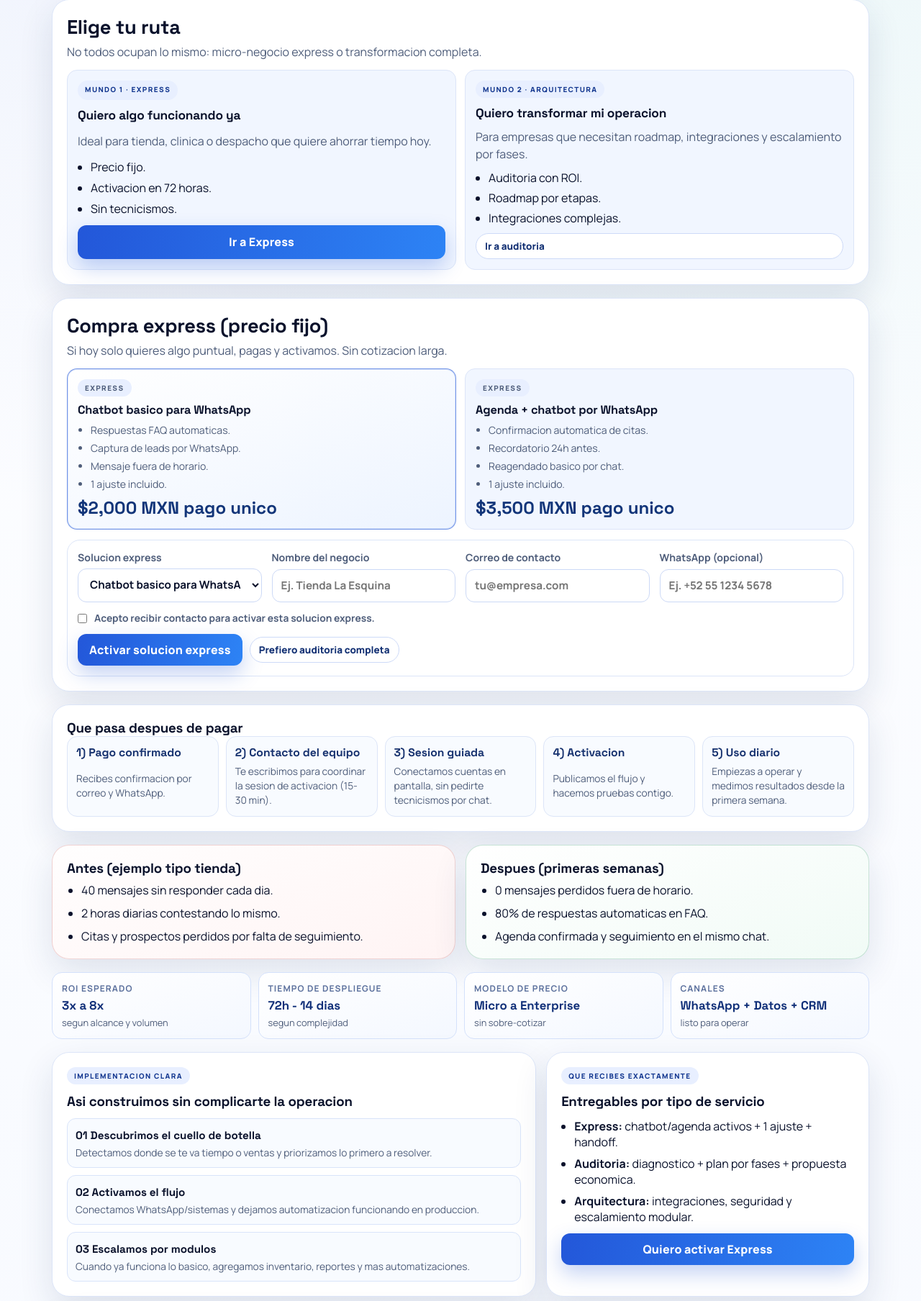
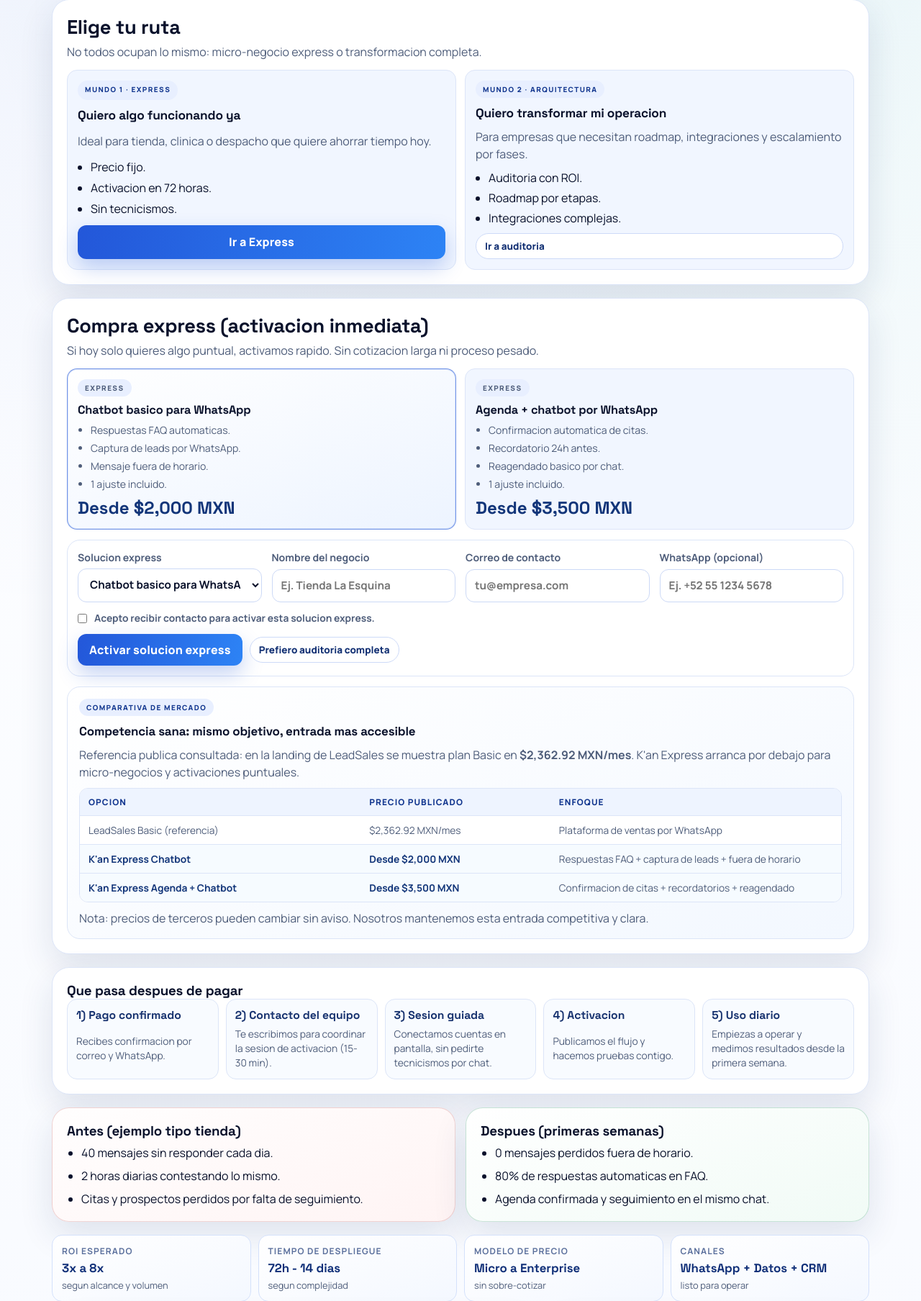
Before and after one commit to raulmendez4ee24/inversiones_reparadas, a FastAPI app: page / in a window 1280 px wide. Shown: the part 764-2572 px from the top of the page at 72% size. Run offline with FastAPI, Linux system fonts and the light colour scheme.

Commit message:
refresh express pricing copy and add market comparison section

```diff
--- a/app/static/styles.css
+++ b/app/static/styles.css
@@ -416,6 +416,65 @@ h4 {
   flex-wrap: wrap;
 }
 
+.market-compare {
+  border: 1px solid var(--line);
+  border-radius: var(--radius-lg);
+  background: linear-gradient(160deg, #ffffff 0%, #f3f8ff 100%);
+  padding: 16px;
+  display: grid;
+  gap: 10px;
+}
+
+.market-compare h3 {
+  font-size: 1.06rem;
+}
+
+.compare-table {
+  display: grid;
+  gap: 0;
+  border: 1px solid var(--line);
+  border-radius: 12px;
+  overflow: hidden;
+  background: #fff;
+}
+
+.compare-row {
+  display: grid;
+  grid-template-columns: 1.2fr 0.8fr 1.2fr;
+  gap: 10px;
+  align-items: start;
+  padding: 10px 12px;
+  border-top: 1px solid var(--line);
+}
+
+.compare-row span {
+  font-size: 0.86rem;
+  color: var(--muted);
+}
+
+.compare-row.compare-head {
+  border-top: 0;
+  background: #eef4ff;
+}
+
+.compare-row.compare-head span {
+  font-size: 0.74rem;
+  color: var(--primary-dark);
+  font-weight: 800;
+  text-transform: uppercase;
+  letter-spacing: 0.09em;
+}
+
+.compare-row.emphasize {
+  background: #f6fbff;
+}
+
+.compare-row.emphasize span:first-child,
+.compare-row.emphasize span:nth-child(2) {
+  color: #123579;
+  font-weight: 700;
+}
+
 .route-pick {
   margin-bottom: 18px;
   display: grid;
@@ -1656,6 +1715,19 @@ button:hover,
     width: 100%;
   }
 
+  .compare-row {
+    grid-template-columns: 1fr;
+    gap: 4px;
+  }
+
+  .compare-row.compare-head {
+    display: none;
+  }
+
+  .compare-row span {
+    font-size: 0.84rem;
+  }
+
   .site-footer {
     flex-direction: column;
     align-items: flex-start;
--- a/app/templates/index.html
+++ b/app/templates/index.html
@@ -113,10 +113,10 @@
 
     <section class="quick-order card" id="quick-order">
       <div class="section-title">
-        <h2>Compra express (precio fijo)</h2>
+        <h2>Compra express (activacion inmediata)</h2>
         <p>
-          Si hoy solo quieres algo puntual, pagas y activamos.
-          Sin cotizacion larga.
+          Si hoy solo quieres algo puntual, activamos rapido.
+          Sin cotizacion larga ni proceso pesado.
         </p>
       </div>
 
@@ -130,7 +130,7 @@
             <li>Mensaje fuera de horario.</li>
             <li>1 ajuste incluido.</li>
           </ul>
-          <strong>$2,000 MXN pago unico</strong>
+          <strong>Desde $2,000 MXN</strong>
         </article>
         <article class="quick-offer-card" data-offer="agenda_chatbot" aria-selected="false">
           <p class="pill mini">Express</p>
@@ -141,7 +141,7 @@
             <li>Reagendado basico por chat.</li>
             <li>1 ajuste incluido.</li>
           </ul>
-          <strong>$3,500 MXN pago unico</strong>
+          <strong>Desde $3,500 MXN</strong>
         </article>
       </div>
 
@@ -150,8 +150,8 @@
           <label>
             Solucion express
             <select name="quick_offer" required>
-              <option value="chatbot_whatsapp" selected>Chatbot basico para WhatsApp ($2,000 fijo)</option>
-              <option value="agenda_chatbot">Agenda + chatbot por WhatsApp ($3,500 fijo)</option>
+              <option value="chatbot_whatsapp" selected>Chatbot basico para WhatsApp (desde $2,000)</option>
+              <option value="agenda_chatbot">Agenda + chatbot por WhatsApp (desde $3,500)</option>
             </select>
           </label>
           <label>
@@ -178,6 +178,40 @@
           <a class="ghost" href="#diagnostico">Prefiero auditoria completa</a>
         </div>
       </form>
+
+      <article class="market-compare">
+        <p class="pill mini">Comparativa de mercado</p>
+        <h3>Competencia sana: mismo objetivo, entrada mas accesible</h3>
+        <p class="meta">
+          Referencia publica consultada: en la landing de LeadSales se muestra plan Basic en <strong>$2,362.92 MXN/mes</strong>.
+          K'an Express arranca por debajo para micro-negocios y activaciones puntuales.
+        </p>
+        <div class="compare-table" role="table" aria-label="Comparativa de soluciones">
+          <div class="compare-row compare-head" role="row">
+            <span role="columnheader">Opcion</span>
+            <span role="columnheader">Precio publicado</span>
+            <span role="columnheader">Enfoque</span>
+          </div>
+          <div class="compare-row" role="row">
+            <span role="cell">LeadSales Basic (referencia)</span>
+            <span role="cell">$2,362.92 MXN/mes</span>
+            <span role="cell">Plataforma de ventas por WhatsApp</span>
+          </div>
+          <div class="compare-row emphasize" role="row">
+            <span role="cell">K'an Express Chatbot</span>
+            <span role="cell">Desde $2,000 MXN</span>
+            <span role="cell">Respuestas FAQ + captura de leads + fuera de horario</span>
+          </div>
+          <div class="compare-row emphasize" role="row">
+            <span role="cell">K'an Express Agenda + Chatbot</span>
+            <span role="cell">Desde $3,500 MXN</span>
+            <span role="cell">Confirmacion de citas + recordatorios + reagendado</span>
+          </div>
+        </div>
+        <p class="meta">
+          Nota: precios de terceros pueden cambiar sin aviso. Nosotros mantenemos esta entrada competitiva y clara.
+        </p>
+      </article>
     </section>
 
     <section class="card post-pay-flow">
--- a/app/templates/onboarding_express.html
+++ b/app/templates/onboarding_express.html
@@ -88,7 +88,7 @@
             <article class="card money solution">
               <h3>{{ express_label }}</h3>
               <p class="money-amount">${{ express_price_mxn }} MXN</p>
-              <p class="meta">Pago unico de implementacion inicial.</p>
+              <p class="meta">Inversion inicial de implementacion.</p>
             </article>
             <article class="card">
               <h3>Incluye</h3>
--- a/app/templates/report.html
+++ b/app/templates/report.html
@@ -336,7 +336,7 @@
           tabindex="0"
           data-offer="chatbot"
           data-title="Chatbot basico para WhatsApp"
-          data-price="$2,000 MXN pago unico"
+          data-price="Desde $2,000 MXN"
           data-desc="Respuestas rapidas, FAQ basico y captura de datos de contacto para no perder mensajes."
         >
           <h3>Chatbot basico para WhatsApp</h3>
@@ -351,7 +351,7 @@
           tabindex="0"
           data-offer="agenda"
           data-title="Agenda + chatbot por WhatsApp"
-          data-price="$3,500 MXN pago unico"
+          data-price="Desde $3,500 MXN"
           data-desc="Confirmacion de citas, recordatorios automaticos y control simple de disponibilidad."
         >
           <h3>Agenda + chatbot por WhatsApp</h3>
```
